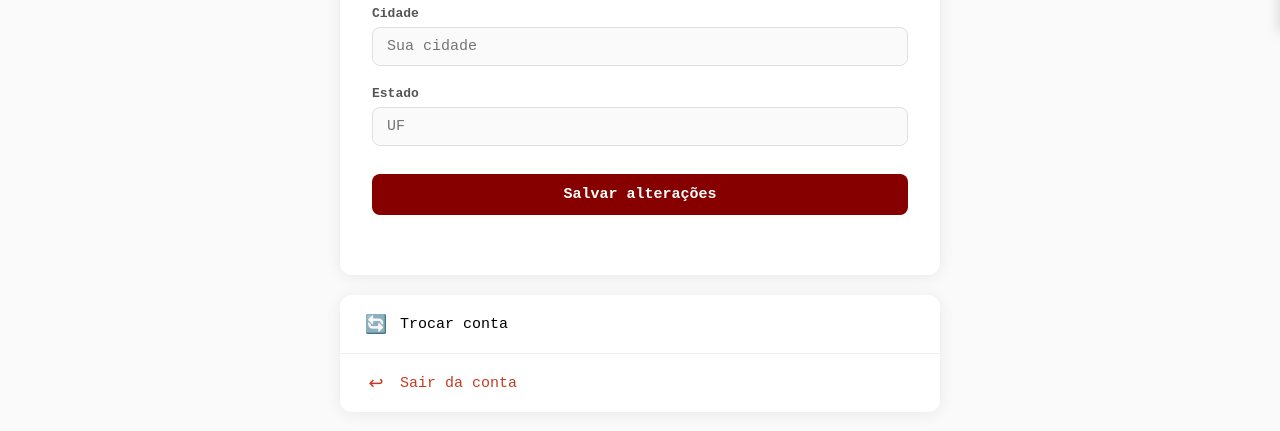
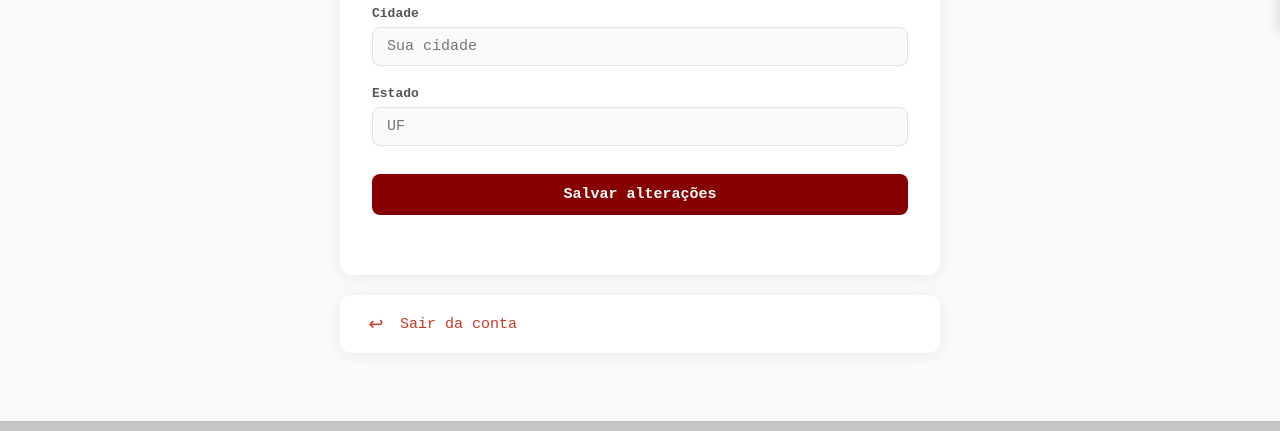
Before and after one commit to italloferreira/CASA-SO-PIMENTA-E-COMMERCE, a website: page site/pages/conta/index.html in a window 1280 px wide. Shown: the part 767-1198 px from the top of the page. Drawn offline with Linux system fonts and the light colour scheme; no server answers; sample sign-in values are in the browser's storage.

Commit message:
ajustes em frot

```diff
--- a/site/assets/css/produtos.css
+++ b/site/assets/css/produtos.css
@@ -233,7 +233,7 @@ input[type="search"]::-webkit-search-cancel-button {
 .cartao.indisponivel .overlay-indisponivel {
     position: absolute;
     inset: 0;
-    background: rgba(180, 180, 180, 0.45);
+    background: rgba(162, 162, 162, 0.45);
     display: flex;
     align-items: center;
     justify-content: center;
--- a/site/pages/conta/index.html
+++ b/site/pages/conta/index.html
@@ -107,10 +107,6 @@
 
       <!-- Card: ações da conta -->
       <div class="conta-acoes">
-        <button class="btn-acao" id="btnTrocarConta">
-          <span class="icone">🔄</span>
-          Trocar conta
-        </button>
         <button class="btn-acao sair" id="btnSair">
           <span class="icone">↩</span>
           Sair da conta
```
